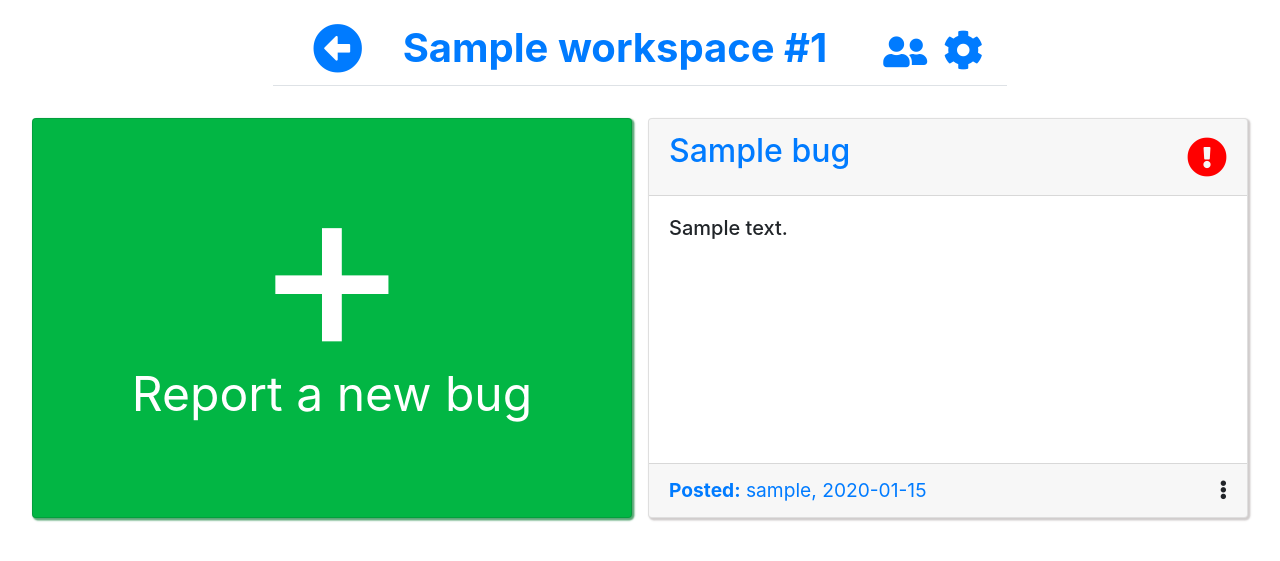
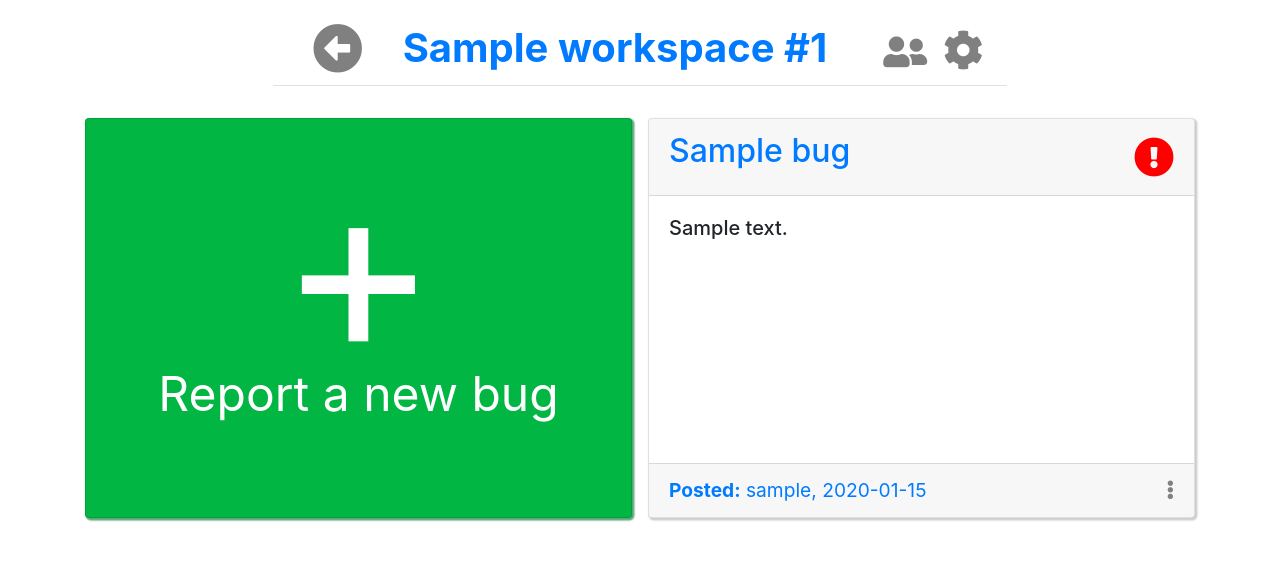
Before and after one commit to Rolv-Apneseth/just-a-tracker, a Flask app: page /workspace/1 in a window 1280 px wide. Shown: the part 61-622 px from the top of the page. Run offline with Flask 2, Linux system fonts and the light colour scheme; a user stored in the database is signed in; tables that the repository leaves empty hold one stand-in row (values such as "Sample post"); some libraries are stand-ins or nearby versions.

Commit message:
Formatted files, corrected scss to no longer use / division without calc, and adjusted the width of the card section

```diff
--- a/just-a-tracker/website/static/css/abstracts/_variables.scss
+++ b/just-a-tracker/website/static/css/abstracts/_variables.scss
@@ -15,7 +15,7 @@ $iconColourOpen: hsl(39, 100%, 50%);
 $cardMinHeight: 25rem;
 $cardMinWidth: 25rem;
 $cardSpacing: 1rem;
-$cardSectionWidth: 95vw;
+$cardSectionWidth: max(100%, 75vw);
 $cardHeaderLineHeight: 2.5rem;
 $cardBoxShadowWidth: 0.1rem;
 $cardBoxShadowColour: hsla(0, 8%, 33%, 0.288);
--- a/just-a-tracker/website/static/css/main.css
+++ b/just-a-tracker/website/static/css/main.css
@@ -1,14 +1,8 @@
-<<<<<<< HEAD
-@use 'abstracts';
-@use 'components';
-@use 'core';
-@use 'pages';
-=======
 .basic-icon, #workspace-header a {
-  color: gray;
+  color: hsl(0deg, 0%, 50%);
 }
 .basic-icon:hover, #workspace-header a:hover {
-  color: #768798;
+  color: hsl(210deg, 14%, 53%);
 }
 
 .back-button a i {
@@ -328,7 +322,7 @@ img {
 }
 
 #bugs-section {
-  width: 95vw;
+  width: max(100%, 75vw);
   margin: 1rem 0;
   display: grid;
   grid-template-columns: repeat(auto-fill, minmax(25rem, 1fr));
@@ -401,19 +395,10 @@ img {
   margin-bottom: 2rem;
 }
 #report-bug-card a:hover {
-  color: #f2f0ff;
+  color: hsl(249deg, 100%, 97%);
 }
 #report-bug-card:hover {
-  background-color: #05bd48;
-<<<<<<< HEAD
-<<<<<<< HEAD
+  background-color: hsl(142deg, 95%, 38%);
 }
 
 /*# sourceMappingURL=main.css.map */
->>>>>>> cc48f95 (Adjusted spacing for buttons)
-=======
-}/*# sourceMappingURL=main.css.map */
->>>>>>> parent of cc48f95 (Adjusted spacing for buttons)
-=======
-}/*# sourceMappingURL=main.css.map */
->>>>>>> parent of cc48f95 (Adjusted spacing for buttons)
--- a/just-a-tracker/website/static/css/pages/_bug.scss
+++ b/just-a-tracker/website/static/css/pages/_bug.scss
@@ -1,4 +1,4 @@
-@use '../abstracts' as *;
+@use "../abstracts" as *;
 
 #bug-report-modal-options {
     section {
@@ -62,7 +62,7 @@
             display: flex;
 
             & > * {
-        margin-right: $generalSpacing / 2;
+                margin-right: calc($generalSpacing / 2);
             }
         }
     }
--- a/just-a-tracker/website/static/css/pages/_login.scss
+++ b/just-a-tracker/website/static/css/pages/_login.scss
@@ -1,4 +1,4 @@
-@use '../abstracts' as *;
+@use "../abstracts" as *;
 
 #login-section {
     margin: $generalSpacing 0;
@@ -16,7 +16,7 @@
         }
 
         a {
-      margin-left: $generalSpacing / 2;
+            margin-left: calc($generalSpacing / 2);
         }
     }
 }
--- a/just-a-tracker/website/static/css/pages/_workspace.scss
+++ b/just-a-tracker/website/static/css/pages/_workspace.scss
@@ -1,5 +1,5 @@
-@use '../abstracts' as *;
-@use '../components/' as *;
+@use "../abstracts" as *;
+@use "../components/" as *;
 
 #workspace-header {
     width: 100%;
@@ -68,7 +68,7 @@
 .bug-card {
     min-height: $cardMinHeight;
     box-shadow: $cardBoxShadowWidth $cardBoxShadowWidth $cardBoxShadowWidth
-    $cardBoxShadowWidth/2 $cardBoxShadowColour;
+        calc($cardBoxShadowWidth/2) $cardBoxShadowColour;
     transition-duration: 0.25s;
 
     .card-header {
@@ -110,9 +110,9 @@
     }
 
     &:hover {
-    transform: translateY(-$generalSpacing/2);
-    box-shadow: $cardBoxShadowWidth * 2 $cardBoxShadowWidth $cardBoxShadowWidth *
-      2 $cardBoxShadowWidth $cardBoxShadowColour;
+        transform: translateY(calc($generalSpacing/-2));
+        box-shadow: $cardBoxShadowWidth * 2 $cardBoxShadowWidth
+            $cardBoxShadowWidth * 2 $cardBoxShadowWidth $cardBoxShadowColour;
         z-index: 10;
     }
 }
@@ -120,7 +120,7 @@
 #report-bug-card {
     background-color: $reportBugBg;
     box-shadow: $cardBoxShadowWidth $cardBoxShadowWidth $cardBoxShadowWidth
-    $cardBoxShadowWidth/2 $reportBugBoxShadowColour;
+        calc($cardBoxShadowWidth/2) $reportBugBoxShadowColour;
 
     div {
         height: 100%;
```
Also changed, not shown: other parts of just-a-tracker/website/static/css/main.css (+19 -19 lines), 1 other file. Lines whose indentation alone changed are shown as unchanged.
